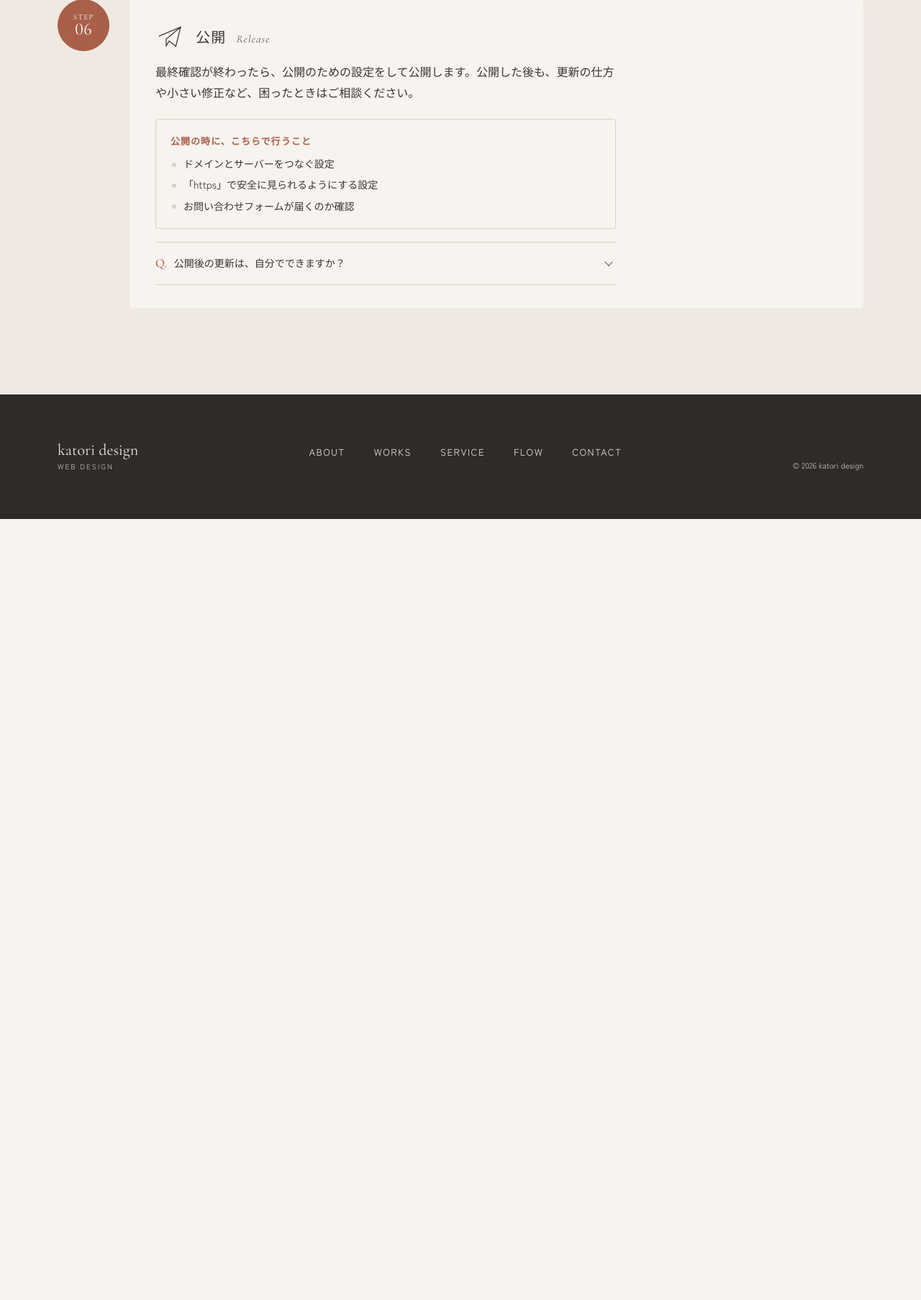
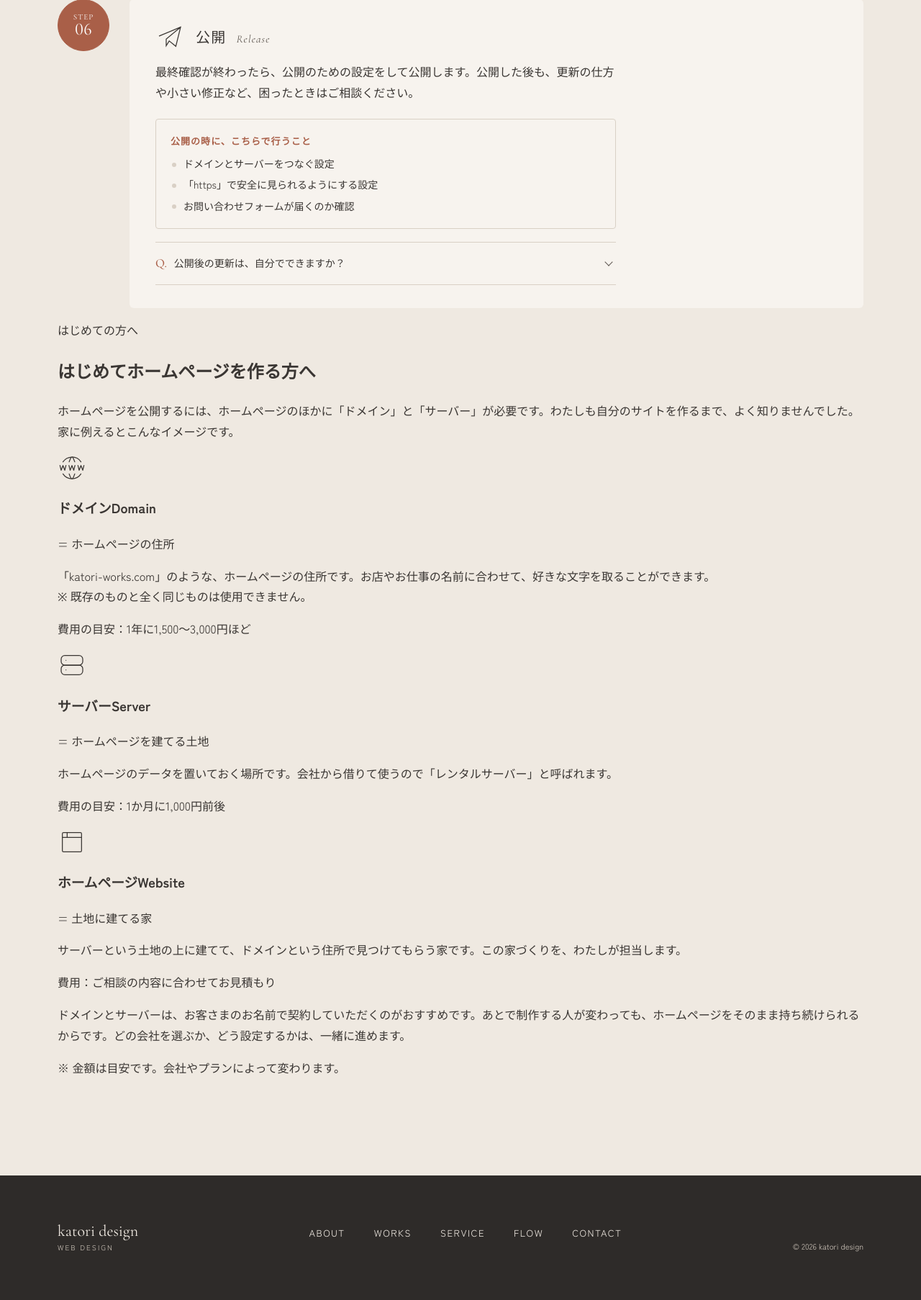
Before and after one commit to KATORI0717/portfolio, a WordPress theme: template page-flow.php in a window 1280 px wide. Shown: the part 2752-4558 px from the top of the page at 72% size. Before the commit the page ends 3473 px from the top, so only its background shows below. Run offline with PHP 8.4 and a stand-in for WordPress, Linux system fonts and the light colour scheme; the site name, menu and one post (Sample post) are stand-ins, and other content is empty.

Commit message:
制作の流れ：はじめての方へのHTMLを追加

```diff
--- a/page-flow.php
+++ b/page-flow.php
@@ -206,6 +206,39 @@
         </li>
     </ol>
 
+    <section class="basics" aria-labelledby="basics-title">
+        <p class="basics__badge">はじめての方へ</p>
+        <h2 class="basics__title" id="basics-title">はじめてホームページを作る方へ</h2>
+        <p class="basics__lead">ホームページを公開するには、ホームページのほかに「ドメイン」と「サーバー」が必要です。わたしも自分のサイトを作るまで、よく知りませんでした。<br>家に例えるとこんなイメージです。</p>
+        <ul class="basics__list">
+            <li class="basics__item">
+                <img class="basics__icon" src="<?php echo esc_url( get_theme_file_uri('assets/img/basics/domain.svg' ) ); ?>" alt="" width="40" height="40">
+                <h3 class="basics__term">ドメイン<span class="basics__term-en">Domain</span></h3>
+                <p class="basics__like">= ホームページの住所</p>
+                <p class="basics__text">「katori-works.com」のような、ホームページの住所です。お店やお仕事の名前に合わせて、好きな文字を取ることができます。<br><span class="basics__text-note">※ 既存のものと全く同じものは使用できません。</span></p>
+                <p class="basics__cost">費用の目安：1年に1,500〜3,000円ほど</p>
+            </li>
+            <li class="basics__item">
+                <img class="basics__icon" src="<?php echo esc_url( get_theme_file_uri('assets/img/basics/server.svg' ) ); ?>" alt="" width="40" height="40">
+                <h3 class="basics__term">サーバー<span class="basics__term-en">Server</span></h3>
+                <p class="basics__like">= ホームページを建てる土地</p>
+                <p class="basics__text">ホームページのデータを置いておく場所です。会社から借りて使うので「レンタルサーバー」と呼ばれます。</p>
+                <p class="basics__cost">費用の目安：1か月に1,000円前後</p>
+            </li>
+            <li class="basics__item">
+                <img class="basics__icon" src="<?php echo esc_url( get_theme_file_uri('assets/img/basics/website.svg' ) ); ?>" alt="" width="40" height="40">
+                <h3 class="basics__term">ホームページ<span class="basics__term-en">Website</span></h3>
+                <p class="basics__like">= 土地に建てる家</p>
+                <p class="basics__text">サーバーという土地の上に建てて、ドメインという住所で見つけてもらう家です。この家づくりを、わたしが担当します。</p>
+                <p class="basics__cost">費用：ご相談の内容に合わせてお見積もり</p>
+            </li>
+        </ul>
+        <p class="basics__note">ドメインとサーバーは、お客さまのお名前で契約していただくのがおすすめです。あとで制作する人が変わっても、ホームページをそのまま持ち続けられるからです。どの会社を選ぶか、どう設定するかは、一緒に進めます。</p>
+        <p class="basics__small">※ 金額は目安です。会社やプランによって変わります。</p>
+    </section>
+
+
+
 </div>
 
 <?php get_footer(); ?>
```
